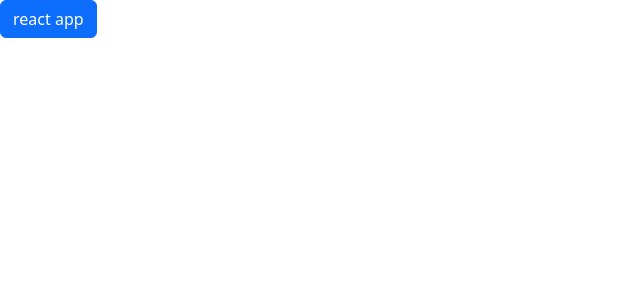
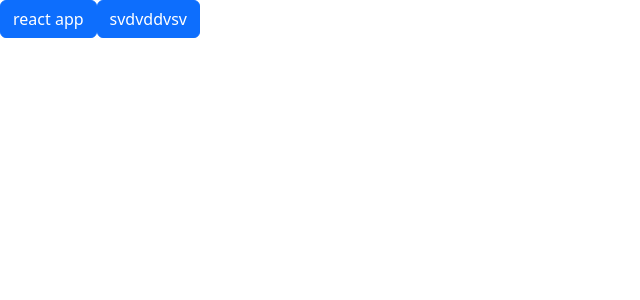
Before and after one commit to reactapp-projects/landing, a React (Create React App) app: page / in a window 1280 px wide. Shown: the top 300 px of the page, without its empty margins (0-640 px from the left). Built offline with nearby package versions, Linux system fonts and the light colour scheme.

Commit message:
chore: testing access

```diff
--- a/src/App.js
+++ b/src/App.js
@@ -7,6 +7,7 @@ function App() {
     <div className="App">
       <div className="App-header">
         <Button>react app</Button>
+        <Button>svdvddvsv</Button>
       </div>
     </div>
   );
```
